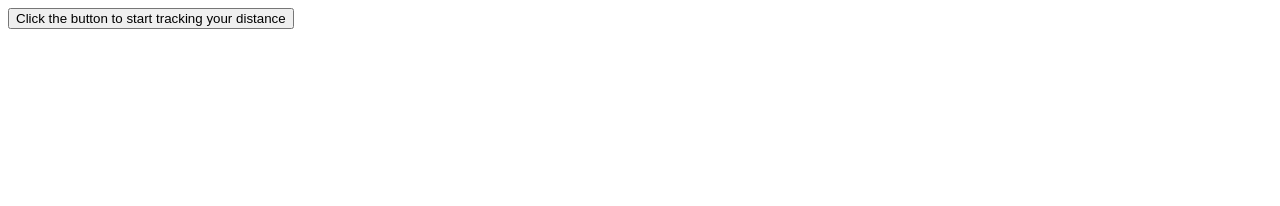
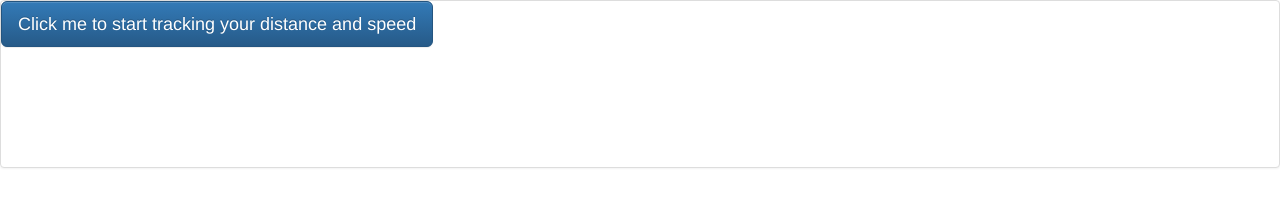
Before and after one commit to estevetarra/POGO_speed_calculator, a plain HTML site: page index.html in a window 1280 px wide. Drawn offline with nearby package versions, Linux system fonts and the light colour scheme.

Commit message:
adding beauty

```diff
--- a/index.html
+++ b/index.html
@@ -1,11 +1,34 @@
 <!DOCTYPE html>
 <html>
+
+<head>
+  <!-- Latest compiled and minified CSS -->
+  <link rel="stylesheet" href="https://maxcdn.bootstrapcdn.com/bootstrap/3.3.7/css/bootstrap.min.css" integrity="sha384-BVYiiSIFeK1dGmJRAkycuHAHRg32OmUcww7on3RYdg4Va+PmSTsz/K68vbdEjh4u" crossorigin="anonymous">
+
+  <!-- Optional theme -->
+  <link rel="stylesheet" href="https://maxcdn.bootstrapcdn.com/bootstrap/3.3.7/css/bootstrap-theme.min.css" integrity="sha384-rHyoN1iRsVXV4nD0JutlnGaslCJuC7uwjduW9SVrLvRYooPp2bWYgmgJQIXwl/Sp" crossorigin="anonymous">
+
+  <!-- Latest compiled and minified JavaScript -->
+  <script src="https://maxcdn.bootstrapcdn.com/bootstrap/3.3.7/js/bootstrap.min.js" integrity="sha384-Tc5IQib027qvyjSMfHjOMaLkfuWVxZxUPnCJA7l2mCWNIpG9mGCD8wGNIcPD7Txa" crossorigin="anonymous"></script>
+</head>
 <body>
 
-<button id='button' onclick="startLocating()"> Click the button to start tracking your distance</button>
-<p id='initial'></p>
-<p id="now"></p>
-<p id='info'></p>
+  <div class="panel panel-default">
+
+    <button id='button'  type="button" class="btn btn-primary btn-lg" onclick="startLocating()"> Click me to start tracking your distance and speed</button>
+    <div class="panel-body">
+      <p id='initial'></p>
+    </div>
+    <div class="panel-body">
+
+      <p id="now"></p>
+    </div>
+    <div class="panel-body">
+
+      <p id='info'></p>
+    </div>
+  </div>
+
 
 <script>
 var initial = document.getElementById("initial");
```
